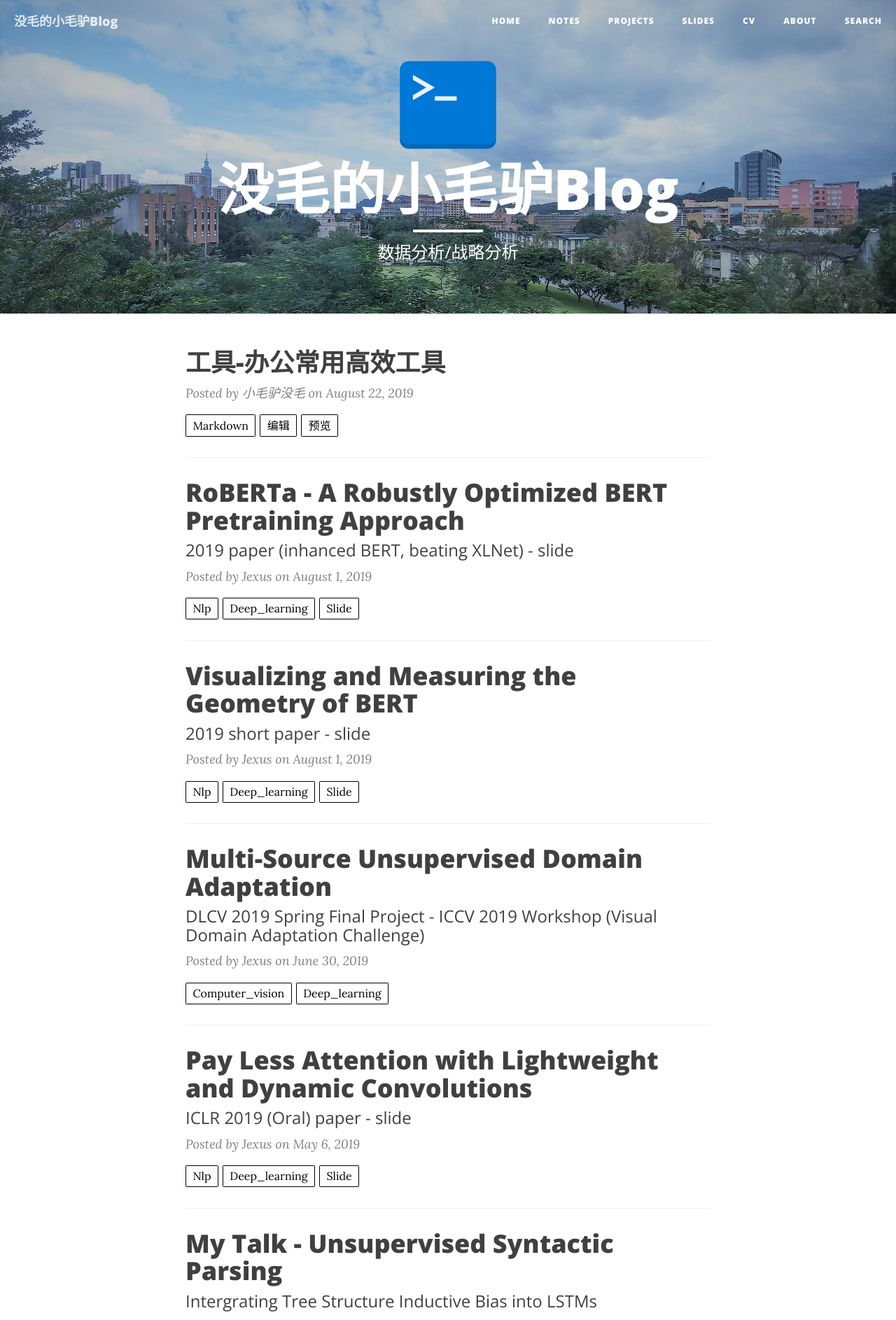
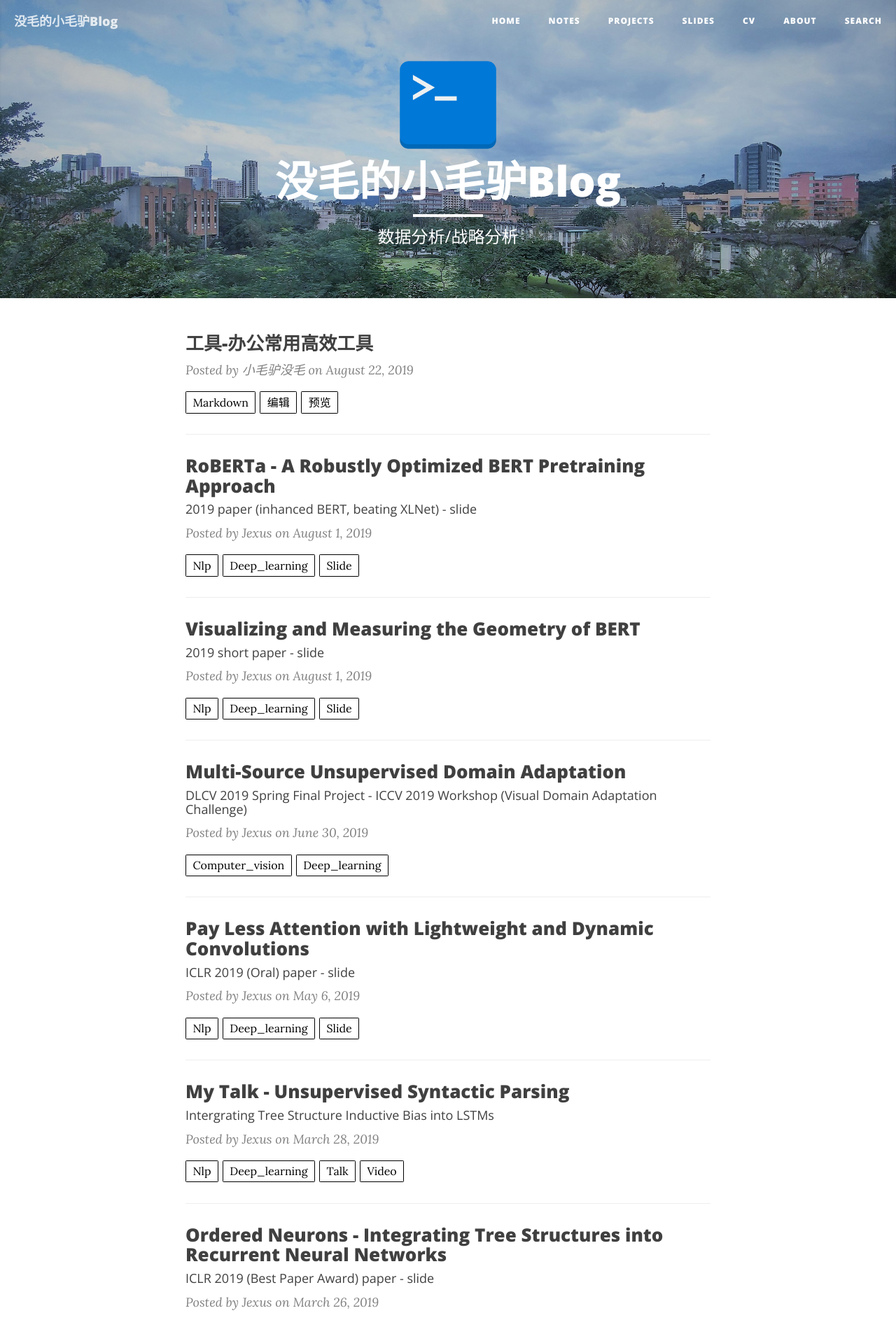
Before and after one commit to xiaomaolvmeimao/xiaomaolvmeimao.github.io, a Jekyll site: the page built from index.html, in a window 1280 px wide. Shown: the top 1886 px of the page at 70% size. Built offline with Jekyll 4.4.1, drawn with Linux system fonts in a browser that asks for light colours; nearby versions of some CDN libraries; the list of posts is cut into pages by our own code.

Commit message:
first commit

```diff
--- a/css/clean-blog.css
+++ b/css/clean-blog.css
@@ -175,7 +175,7 @@ hr.small {
 @media only screen and (min-width: 768px) {
   .intro-header .site-heading h1,
   .intro-header .page-heading h1 {
-    font-size: 80px;
+    font-size: 60px;
   }
 }
 .intro-header .post-heading h1 {
@@ -244,7 +244,7 @@ hr.small {
 }
 @media only screen and (min-width: 768px) {
   .post-preview > a > .post-title {
-    font-size: 36px;
+    font-size: 26px;
   }
 }
 .section-heading {
```
Also changed, not shown: css/bootstrap.min.css.
